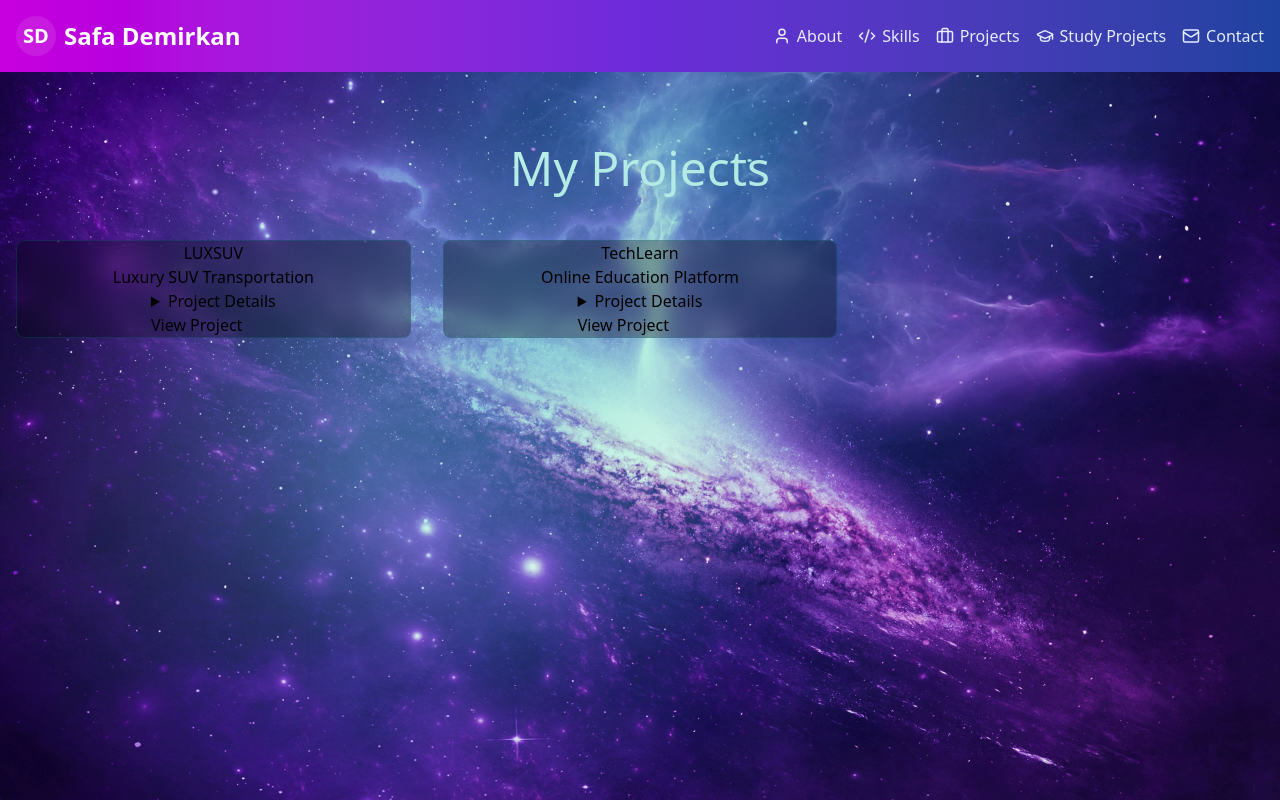
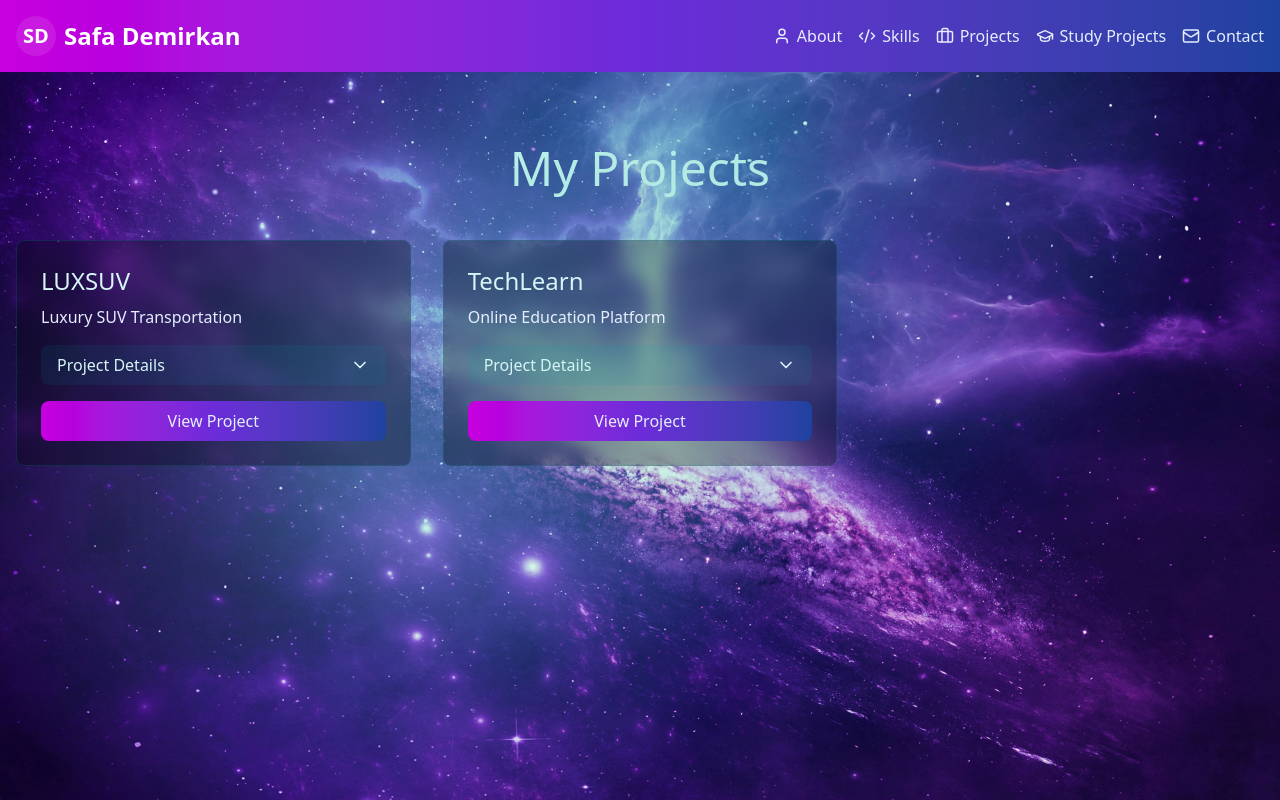
Before and after one commit to diagnosis/portfolio-react, a React (Vite) app: page /projects in a window 1280 px wide. Built offline with nearby package versions, Linux system fonts and the light colour scheme.

Commit message:
Update ProjectCard with collapsible animation

```diff
--- a/src/components/ProjectCard.jsx
+++ b/src/components/ProjectCard.jsx
@@ -1,29 +1,68 @@
-
-
-
-
+import { motion, AnimatePresence } from 'framer-motion';
+import { useState } from 'react';
+import { ChevronDown } from 'lucide-react';
 
 export const ProjectCard = ({project}) => {
+    const [isOpen, setIsOpen] = useState(false);
 
-        return (
-            <>
-                <div className='flex flex-col items-center bg-black/30 backdrop-blur-sm rounded-lg border border-teal-500/20 transform hover:scale-105 transition-all duration-300 animate-fade-in'>
-                    <h3>{project.name}</h3>
-                    <p>{project.client}</p>
-                    <div>
-                        <details>
-                            <summary>Project Details</summary>
-                            {project.description}
-                            {project.responsibilities.map((item, index) => (
-                                <li key={index}>{item}</li>
-                            ))}
-                        </details>
-                        <a href={project.link} target="_blank" rel="noreferrer">View Project</a>
-                    </div>
+    return (
+        <div className='flex flex-col p-6 h-full bg-black/30 backdrop-blur-sm rounded-lg border border-teal-500/20 transform hover:scale-105 transition-all duration-300 animate-fade-in'>
+            <h3 className='text-2xl text-teal-100 mb-2 font-heading'>{project.name}</h3>
+            <p className='text-indigo-100 mb-4'>{project.client}</p>
 
-                </div>
-            </>
-        )
+            <div className='flex-1 flex flex-col'>
+                <button
+                    onClick={() => setIsOpen(!isOpen)}
+                    className='flex items-center justify-between w-full px-4 py-2 mb-4 text-left text-teal-100 bg-teal-500/10 rounded-lg hover:bg-teal-500/20 transition-colors duration-200'
+                >
+                    <span>Project Details</span>
+                    <motion.div
+                        animate={{ rotate: isOpen ? 180 : 0 }}
+                        transition={{ duration: 0.2 }}
+                    >
+                        <ChevronDown size={20} />
+                    </motion.div>
+                </button>
 
+                <AnimatePresence>
+                    {isOpen && (
+                        <motion.div
+                            initial={{ height: 0, opacity: 0 }}
+                            animate={{ height: 'auto', opacity: 1 }}
+                            exit={{ height: 0, opacity: 0 }}
+                            transition={{ duration: 0.3 }}
+                            className='overflow-hidden'
+                        >
+                            <p className='text-indigo-100 mb-4'>{project.description}</p>
+                            <ul className='list-disc list-inside space-y-2 text-indigo-100 mb-4'>
+                                {project.responsibilities.map((item, index) => (
+                                    <li key={index} className='text-sm'>{item}</li>
+                                ))}
+                            </ul>
 
-}
+                            <div className='flex flex-wrap gap-2 mb-4'>
+                                {project.technologies?.map((tech, index) => (
+                                    <span
+                                        key={index}
+                                        className='px-2 py-1 text-xs rounded-full bg-teal-500/20 text-teal-100'
+                                    >
+                                        {tech}
+                                    </span>
+                                ))}
+                            </div>
+                        </motion.div>
+                    )}
+                </AnimatePresence>
+
+                <a
+                    href={project.link}
+                    target="_blank"
+                    rel="noreferrer"
+                    className='mt-auto text-center px-4 py-2 bg-gradient-to-r from-fuchsia-600 via-purple-700 to-blue-800 text-indigo-100 rounded-lg hover:text-purple-300 transition-colors duration-200'
+                >
+                    View Project
+                </a>
+            </div>
+        </div>
+    );
+};
```
